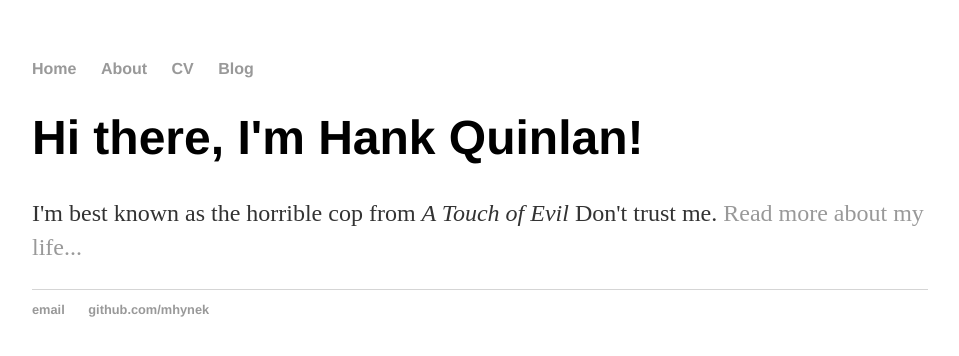
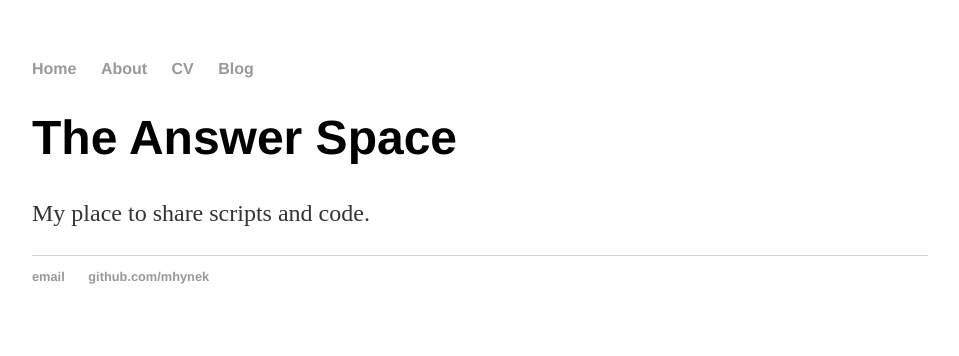
Before and after one commit to mhynek/mhynek.github.io, a Jekyll site: the page built from index.html, in a window 1280 px wide. Shown: the top 356 px of the page, without its empty margins (160-1119 px from the left). Built offline with Jekyll 4.4.1, drawn with Linux system fonts in a browser that asks for light colours; Markdown is read by kramdown in place of the engine named in the settings.

Commit message:
Update index.html

```diff
--- a/index.html
+++ b/index.html
@@ -3,6 +3,6 @@ layout: default
 title: Mike Hynek
 ---
 <div class="blurb">
-	<h1>Hi there, I'm Hank Quinlan!</h1>
-	<p>I'm best known as the horrible cop from <em>A Touch of Evil</em> Don't trust me. <a href="/about">Read more about my life...</a></p>
+	<h1>The Answer Space</h1>
+	<p>My place to share scripts and code.</p>
 </div><!-- /.blurb -->
```
